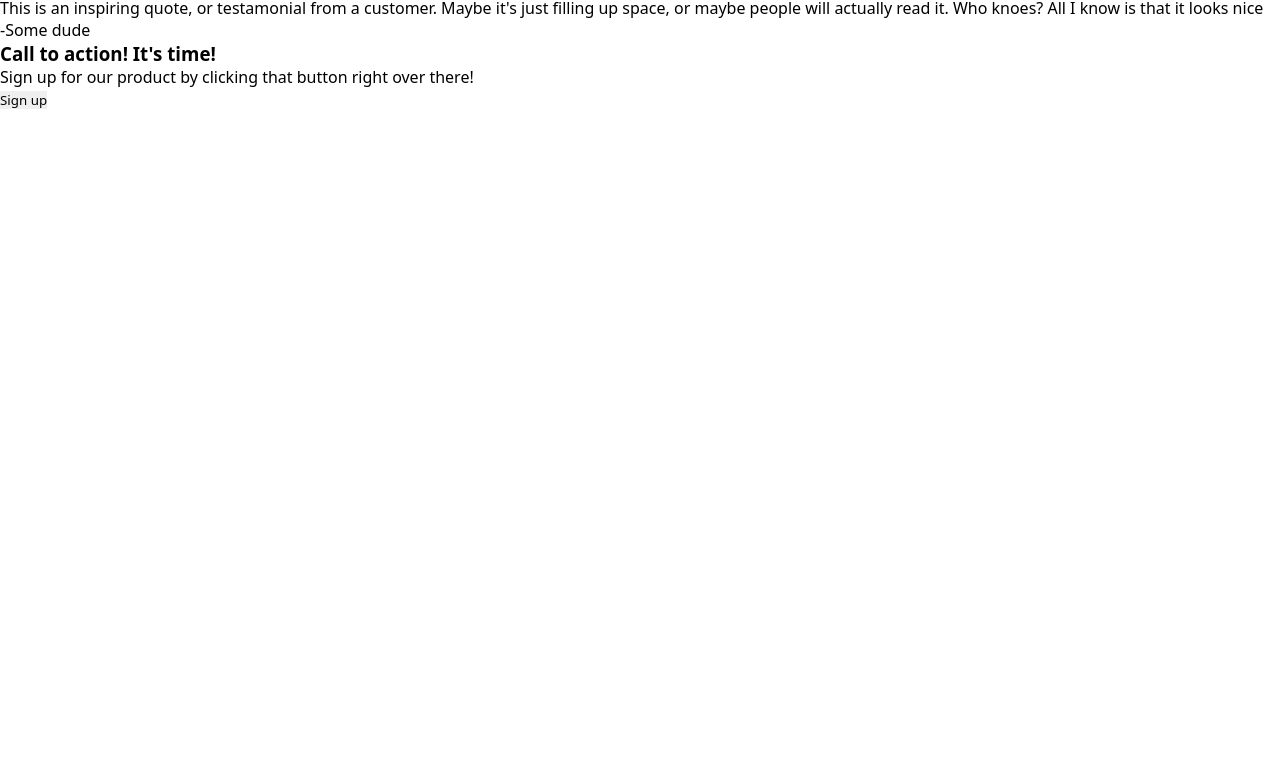
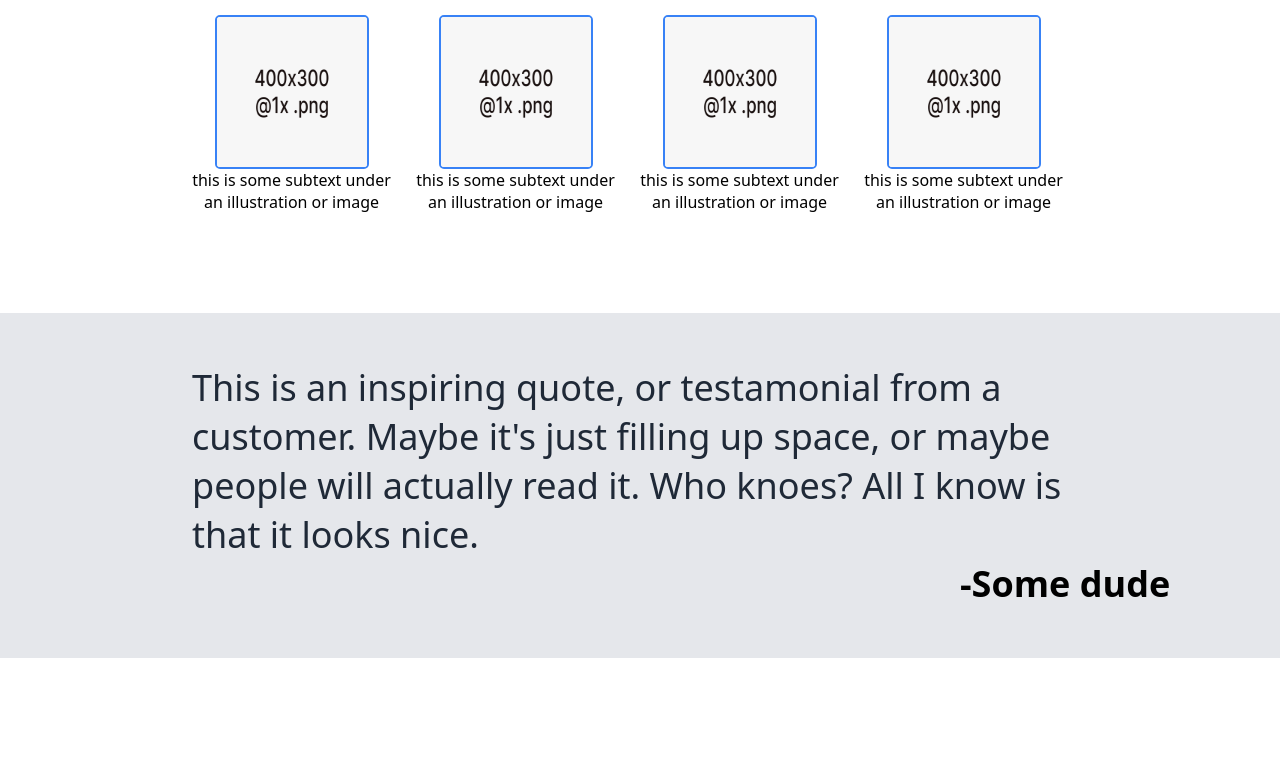
Before and after one commit to littlecthulhu1807/JSProjects, a plain HTML site: page justALandingPage/index.html in a window 1280 px wide. Shown: the part 525-1308 px from the top of the page. Before the commit the page ends 800 px from the top, so only its background shows below. Drawn offline with Linux system fonts and the light colour scheme.

Commit message:
Finish Practice Page
Finish of Odin Project HTML+CSS Mockup landing page

```diff
--- a/justALandingPage/index.html
+++ b/justALandingPage/index.html
@@ -7,6 +7,7 @@
     <link rel="stylesheet" href="style.css">
 </head>
 <body>
+    <!-- <********************Header********************> -->
     <div class="header">
         <div class="nav">
             <p class="nav high-contrast">Header Logo</p>
@@ -26,41 +27,55 @@
         </div>
     </div>
 
+    <!-- <********************Main********************> -->
     <div class="main">
         <h2>Some random information</h2>
+
+        <div class="container">
             <div class="body-image-container">
-                <img src="" alt="">
+                <img src="./400x300.png" width="150" height="150" alt="">
                 <p>this is some subtext under an illustration or image</p>
             </div>
             <div class="body-image-container">
-                <img src="" alt="">
+                <img src="./400x300.png" width="150" height="150" alt="">
                 <p>this is some subtext under an illustration or image</p>
             </div>
             <div class="body-image-container">
-                <img src="" alt="">
+                <img src="./400x300.png" width="150" height="150" alt="">
                 <p>this is some subtext under an illustration or image</p>
             </div>
             <div class="body-image-container">
-                <img src="" alt="">
+                <img src="./400x300.png" width="150" height="150" alt="">
                 <p>this is some subtext under an illustration or image</p>
             </div>
+        </div>
+
 
     </div>
 
+    <!-- <********************Quote********************> -->
     <div class="quote">
-        <p>This is an inspiring quote, or testamonial from a customer. Maybe it's just filling up space, or maybe people will actually read it. Who knoes? All I know is that it looks nice</p>
-        <p>-Some dude</p>
+        <p class="text">This is an inspiring quote, or testamonial from a customer. Maybe it's just filling up space, or maybe people will actually read it. Who knoes? All I know is that it looks nice.</p>
+        <p class="person">-Some dude</p>
 
     </div>
 
-    <div class="footer">
+    <!-- <********************Call-To-Action********************> -->
+    <div class="call-to-action">
         <div class="container">
-            <h3>Call to action! It's time!</h3>
-            <p>Sign up for our product by clicking that button right over there!</p>
+            <div class="text">
+                <h3>Call to action! It's time!</h3>
+                <p>Sign up for our product by clicking that button right over there!</p>
+            </div>
             <button id="sign-up">Sign up</button>
         </div>
 
     </div>
 
+    <!-- <********************Footer********************> -->
+    <div class="footer">
+        <p>Copyright &copy; The Odin Project 2021 (they made the tuorial)</p>
+    </div>
+
 </body>
 </html>
--- a/justALandingPage/style.css
+++ b/justALandingPage/style.css
@@ -1,3 +1,4 @@
+/* <--------------------Rset--------------------> */
 *{
     margin: 0;
     padding: 0;
@@ -5,6 +6,24 @@
     font-family: system-ui, -apple-system, BlinkMacSystemFont, 'Segoe UI', Roboto, Oxygen, Ubuntu, Cantarell, 'Open Sans', 'Helvetica Neue', sans-serif;
 }
 
+/* <--------------------General--------------------> */
+button{
+    border-radius: 5px;
+    background-color: #3882f6;
+    color: #f9faf8;
+    font-weight: 600;
+    width: 100px;
+    height: 50px;
+    margin: 20px 0px;
+}
+
+button:hover{
+    background-color: #385c97;
+    color: #d1d1d1;
+}
+
+
+/* <--------------------Header--------------------> */
 .header{
     background-color: #1f2937;
 }
@@ -25,7 +44,7 @@
 
 .header .low-contrast{
     font-size: 18px;
-    color: #e5e7eb
+    color: #e5e7eb;
 }
 
 .header .high-contrast{
@@ -44,6 +63,7 @@
     margin-bottom: 20px;
     align-items: center;
     flex: 1 1 auto;
+    padding: 5% 5%;
 }
 
 #header-container img{
@@ -51,3 +71,95 @@
     height: 200px;
     width: 400px;
 }
+
+/* <--------------------Main--------------------> */
+.main{
+    margin: 0px 15% 100px;
+    display: flex;
+    flex-direction: column;
+    justify-content: center;
+    align-items: center;
+}
+
+.main h2{
+    color: #1f2937;
+    font-size: 36px;
+    font-weight: 900;
+    margin: 25px 50px;
+}
+
+.main .container{
+    display: flex;
+}
+
+.body-image-container{
+    display: flex;
+    flex-direction: column;
+    align-items: center;
+    margin-right: 25px;
+}
+
+.body-image-container img{
+    border-style: solid;
+    border-width: 2px;
+    border-radius: 5px;
+    border-color: #3882f6;
+}
+
+.body-image-container p{
+    text-align: center;
+}
+
+
+/* <--------------------Quote--------------------> */
+.quote {
+    background-color: #e5e7eb;
+    font-size: 36px;
+    font-weight: 300;
+    padding-top: 50px;
+    padding-bottom: 50px;
+}
+
+.quote .text{
+    color: #1f2937;
+    margin-left: 15%;
+    margin-right: 15%;
+}
+
+.quote .person{
+    font-weight: 600;
+    margin-right: auto;
+    margin-left: 75vw;
+}
+
+/* <--------------------Call-To-Action--------------------> */
+
+.call-to-action .container{
+    display: flex;
+    justify-content: center;
+    border-radius: 5px;
+    background-color: #3882f6;
+    margin: 10%;
+    padding: 25px 25px;
+}
+
+.call-to-action .text{
+    margin: 10px;
+}
+
+.call-to-action #sign-up{
+    margin-left: 10%;
+    border-style: solid;
+    border-width: 2px;
+    border-color: white;
+}
+
+/* <--------------------Footer--------------------> */
+
+.footer{
+    display: flex;
+    padding: 10px;
+    background-color: #1f2937;
+    color: #e5e7eb;
+    justify-content: center;
+}
```
